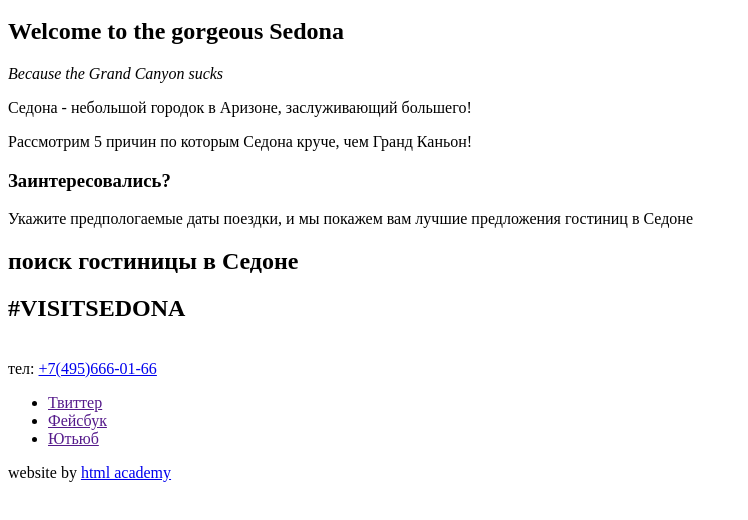
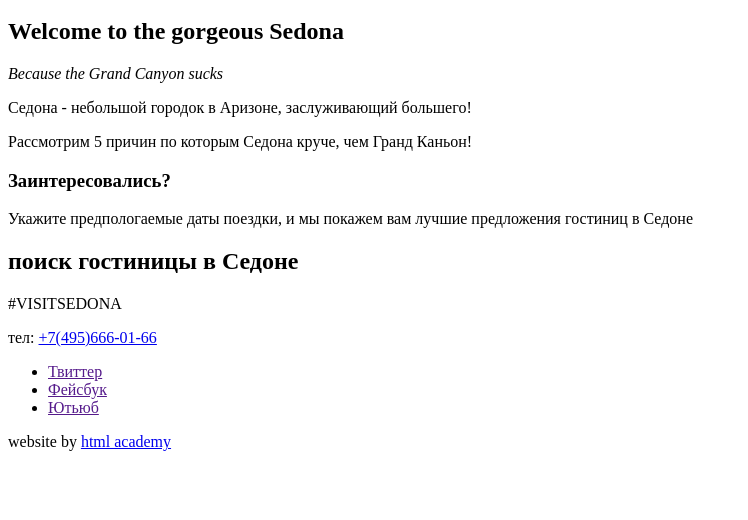
Before and after one commit to 721Andrey/1203799-sedona-28, a plain HTML site: page index.html in a window 1280 px wide. Shown: the part 116-636 px from the top of the page, without its empty margins (0-748 px from the left). Drawn offline with Linux system fonts and the light colour scheme.

Commit message:
без бр

```diff
--- a/index.html
+++ b/index.html
@@ -41,9 +41,10 @@
 </main>
   <footer>
     <div>
-    <h2>#VISITSEDONA</h2> <br>
-    тел: <a  href="tel:+7(495)666-01-66">+7(495)666-01-66
+    <span>#VISITSEDONA</span>
+    <p>тел: <a  href="tel:+7(495)666-01-66">+7(495)666-01-66
     </a>
+  </p>
   </div>
     <div>
       <ul>
```
